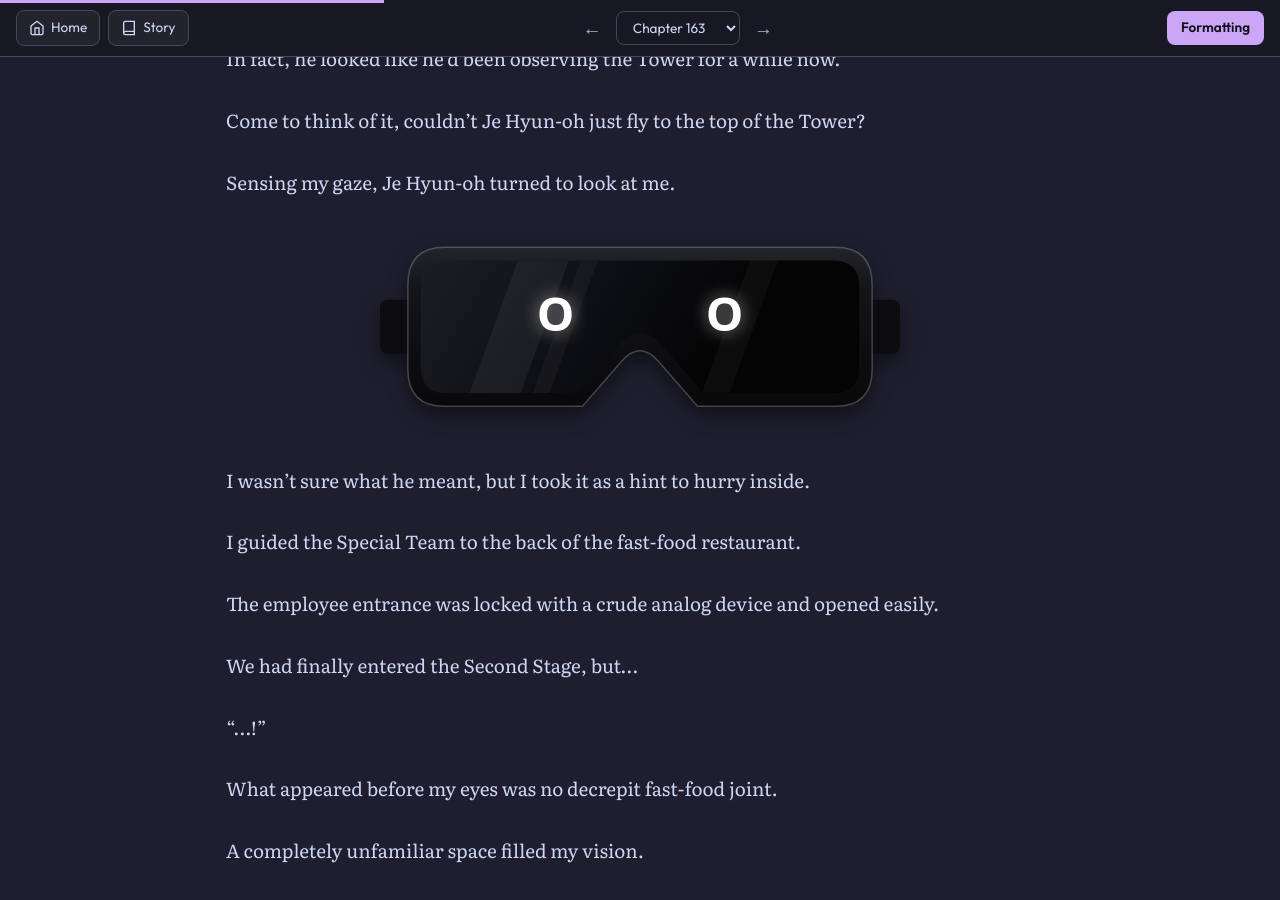
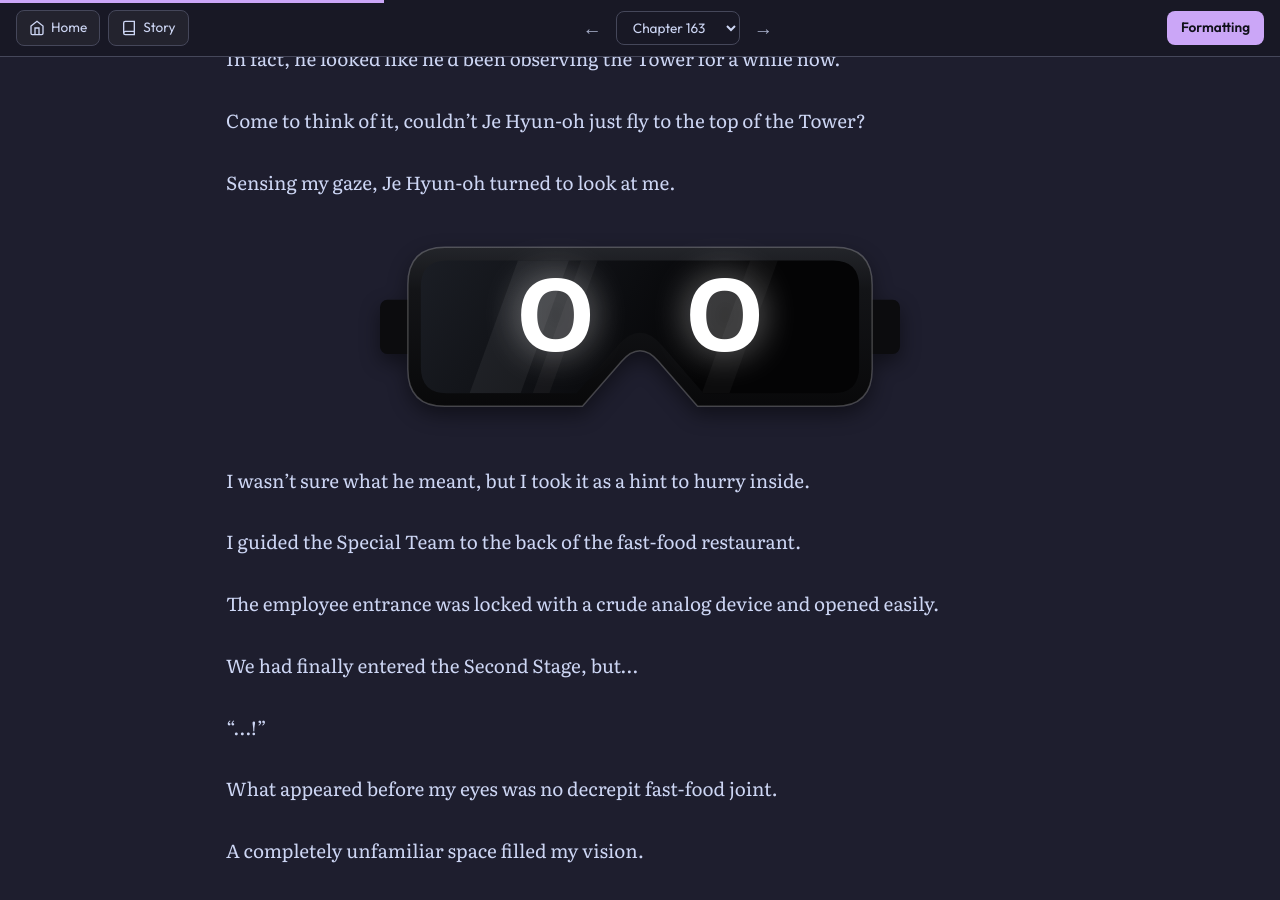
Before and after one commit to soleumn/soleumn.github.io, a Jekyll site: the page built from _chapters/eoshinki/ch163.md, in a window 1280 px wide and 900 px high, scrolled down 5070 px. Built offline with Jekyll 4.4.1, drawn with Linux system fonts in a browser that asks for light colours; comment, search, counter and statistics services are not loaded.

Commit message:
Update ch163.md

```diff
--- a/_chapters/eoshinki/ch163.md
+++ b/_chapters/eoshinki/ch163.md
@@ -139,7 +139,7 @@
 Sensing my gaze, Je Hyun-oh turned to look at me.
 
 
-<div class="goggles"><span>O</span><span>O</span></div>
+<div class="goggles" style="--gg-size:30cqw"><span>O</span><span>O</span></div>
 
 
 I wasn't sure what he meant, but I took it as a hint to hurry inside.
```
